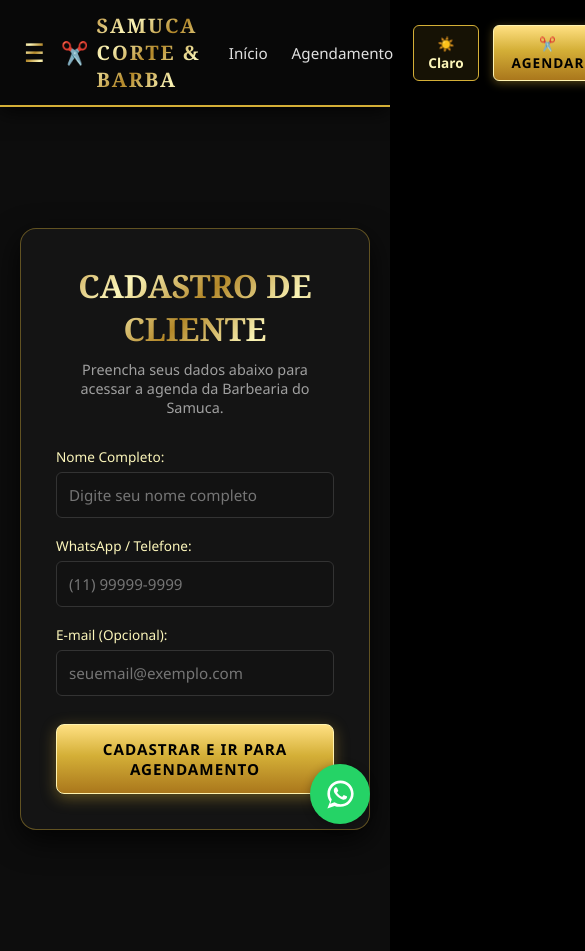
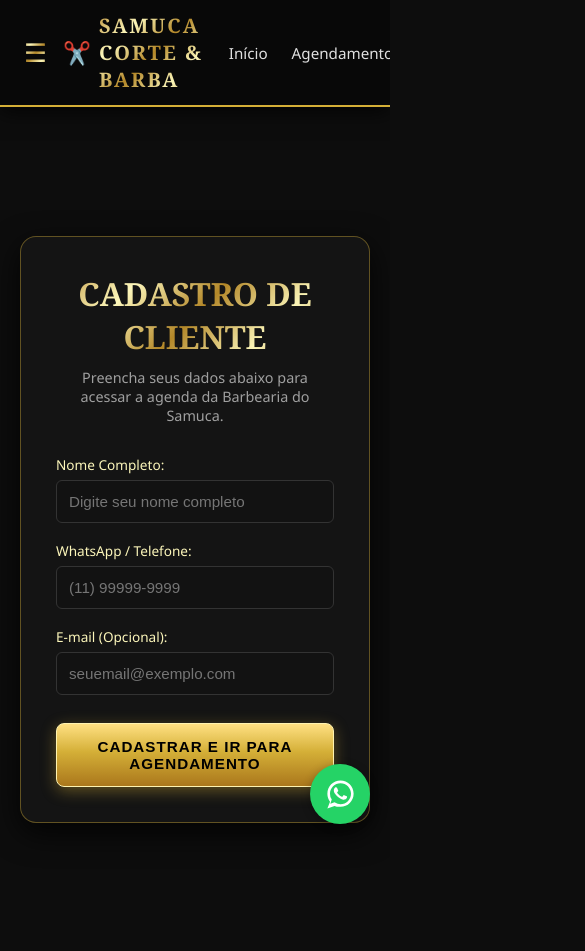
Before and after one commit to SamuelDevFront/App-Barbearia, a React (Vite) app in the folder Barbearia app/: page /cadastro in a window 390 px wide. Shown: the whole page, 585 px wide, since content can reach past the window. Built offline with nearby package versions, Linux system fonts and the light colour scheme.

Commit message:
Melhorias de responsividade para dispositivos móveis

```diff
--- a/Barbearia app/src/components/Navbar.scss
+++ b/Barbearia app/src/components/Navbar.scss
@@ -185,3 +185,32 @@
     transform: translateY(0);
   }
 }
+
+/* Navbar / Cabeçalho Responsivo */
+.navbar {
+  display: flex;
+  justify-content: space-between;
+  align-items: center;
+  padding: 15px 20px;
+  background-color: #121212;
+  border-bottom: 1px solid rgba(212, 175, 55, 0.3);
+  position: sticky;
+  top: 0;
+  z-index: 1000;
+  width: 100%;
+
+  @media (max-width: 768px) {
+    padding: 12px 15px;
+  }
+
+  .logo {
+    font-size: 1.2rem;
+    font-weight: bold;
+    color: #d4af37;
+    white-space: nowrap;
+
+    @media (max-width: 480px) {
+      font-size: 1rem;
+    }
+  }
+}
--- a/Barbearia app/src/index.css
+++ b/Barbearia app/src/index.css
@@ -1,101 +1,25 @@
-:root {
-  --bg-main: #0d0d0d;
-  --bg-card: #161616;
-  --bg-card-hover: #1e1e1e;
-  --bg-input: #222222;
-
-  --primary-gold: #ffc107;
-  --primary-gold-hover: #e0a800;
-
-  --text-primary: #ffffff;
-  --text-secondary: #a0a0a0;
-  --text-muted: #6c757d;
-
-  --border-color: #2a2a2a;
-  --border-radius-sm: 6px;
-  --border-radius-md: 10px;
-  --border-radius-lg: 16px;
-
-  --font-family: 'Inter', -apple-system, BlinkMacSystemFont, 'Segoe UI', Roboto, sans-serif;
-  --transition-fast: 0.2s ease;
-  --transition-normal: 0.3s ease;
+* {
+  box-sizing: border-box;
+  margin: 0;
+  padding: 0;
 }
 
-* {
-  margin: 0;
-  padding: 0;
-  box-sizing: border-box;
+html, body {
+  width: 100%;
+  max-width: 100vw;
+  overflow-x: hidden;
+  font-family: 'Segoe UI', Roboto, Helvetica, Arial, sans-serif;
+  background-color: #0d0d0d;
+  color: #ffffff;
+  -webkit-tap-highlight-color: transparent;
 }
 
-body {
-  background-color: var(--bg-main);
-  color: var(--text-primary);
-  font-family: var(--font-family);
-  -webkit-font-smoothing: antialiased;
-  -moz-osx-font-smoothing: grayscale;
+#root {
+  width: 100%;
   overflow-x: hidden;
 }
 
-button {
-  cursor: pointer;
-  border: none;
-  outline: none;
-  font-family: inherit;
-  transition: all var(--transition-fast);
+img, video, iframe {
+  max-width: 100%;
+  height: auto;
 }
-
-input, select, textarea {
-  font-family: inherit;
-  outline: none;
-}
-
-a {
-  color: inherit;
-  text-decoration: none;
-}
-
-/* Custom Scrollbar */
-::-webkit-scrollbar {
-  width: 8px;
-}
-::-webkit-scrollbar-track {
-  background: var(--bg-main);
-}
-::-webkit-scrollbar-thumb {
-  background: #333;
-  border-radius: 4px;
-}
-::-webkit-scrollbar-thumb:hover {
-  background: var(--primary-gold);
-}
-
-/* GRADIENTE DOURADO RELUZENTE PARA O TEXTO */
-.text-gold-gradient {
-  background: linear-gradient(180deg, #ffe8a3 0%, #caa049 60%, #99711c 100%);
-  -webkit-background-clip: text;
-  -webkit-text-fill-color: transparent;
-  background-clip: text;
-  display: inline-block;
-}
-
-/* BOTÃO DOURADO METÁLICO (EXATO DA FOTO) */
-.btn-gold {
-  background: linear-gradient(180deg, #f7e199 0%, #d4a73d 50%, #b28318 100%) !important;
-  color: #000000 !important;
-  font-weight: 900 !important;
-  font-size: 0.95rem !important;
-  letter-spacing: 1px !important;
-  padding: 14px 36px !important;
-  border-radius: 8px !important;
-  border: 1px solid #fff2bf !important;
-  text-transform: uppercase !important;
-  cursor: pointer;
-  box-shadow: 0 4px 20px rgba(212, 175, 55, 0.3);
-  transition: all 0.3s ease;
-}
-
-.btn-gold:hover {
-  filter: brightness(1.15);
-  transform: translateY(-2px);
-  box-shadow: 0 6px 25px rgba(212, 175, 55, 0.5);
-}
```
Also changed, not shown: Barbearia app/src/components/ScheduleList.jsx (+33 -30 lines).
